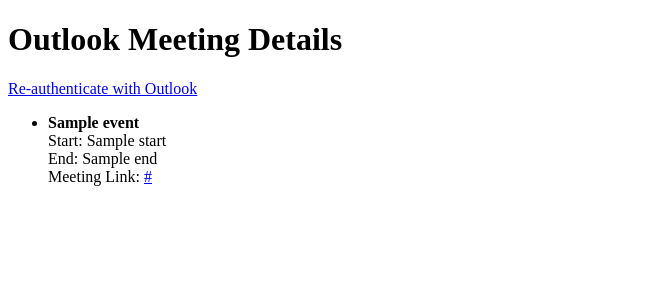
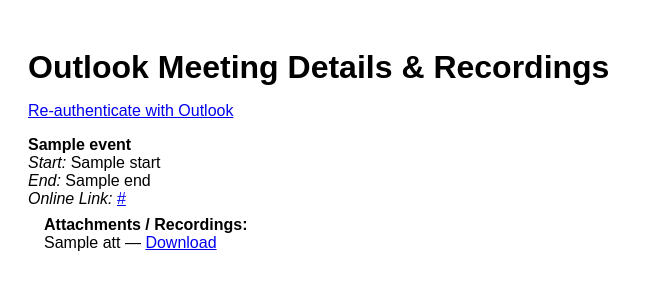
Before and after one commit to rl4658/XIRCLS, a Django app: template outlook_integration/templates/outlook_integration/dashboard.html in a window 1280 px wide. Shown: the top 300 px of the page, without its empty margins (0-663 px from the left). Run offline with Django 5.2, Linux system fonts and the light colour scheme; the template is opened without the code that fills it: most values are stand-ins (such as "Sample title", 1, 10 or a date in 2020); parts of the project's set-up code (start-up, migrations or seed data) failed here and were passed over.

Commit message:
modified:   db.sqlite3 	modified:   outlook_integration/__pycache__/views.cpython-311.pyc 	modified:   outlook_integration/templates/outlook_integration/dashboard.html 	modified:   outlook_integration/views.py

```diff
--- a/outlook_integration/templates/outlook_integration/dashboard.html
+++ b/outlook_integration/templates/outlook_integration/dashboard.html
@@ -1,27 +1,59 @@
-<!-- outlook_integration/templates/outlook_integration/dashboard.html -->
-
 <!DOCTYPE html>
 <html lang="en">
 <head>
     <meta charset="UTF-8">
     <title>Outlook Dashboard</title>
+    <style>
+      body { font-family: Arial, sans-serif; padding: 20px; }
+      h1 { margin-bottom: 1rem; }
+      ul { list-style-type: none; padding-left: 0; }
+      li.event { margin-bottom: 1.5rem; }
+      .attachments { margin-top: 0.5rem; padding-left: 1rem; }
+      .no-attachments { color: #888; }
+    </style>
 </head>
 <body>
-    <h1>Outlook Meeting Details</h1>
+    <h1>Outlook Meeting Details & Recordings</h1>
     <p><a href="{% url 'outlook_login' %}">Re-authenticate with Outlook</a></p>
-    <ul>
-        {% for event in events %}
-        <li>
-            <strong>{{ event.subject }}</strong><br>
-            Start: {{ event.start }}<br>
-            End: {{ event.end }}<br>
-            {% if event.online_meeting_url %}
-            Meeting Link: <a href="{{ event.online_meeting_url }}">{{ event.online_meeting_url }}</a>
-            {% endif %}
+
+    {% if events %}
+      <ul>
+      {% for ev in events %}
+        <li class="event">
+          <strong>{{ ev.subject }}</strong><br>
+          <em>Start:</em> {{ ev.start }}<br>
+          <em>End:</em> {{ ev.end }}<br>
+          {% if ev.online_meeting_url %}
+            <em>Online Link:</em>
+            <a href="{{ ev.online_meeting_url }}" target="_blank">
+              {{ ev.online_meeting_url }}
+            </a><br>
+          {% endif %}
+
+          {% if ev.attachments %}
+            <div class="attachments">
+              <strong>Attachments / Recordings:</strong>
+              <ul>
+                {% for att in ev.attachments %}
+                  <li>
+                    {{ att.name }}
+                    {% if att.content_url %}
+                      — <a href="{{ att.content_url }}" target="_blank">Download</a>
+                    {% elif att.size %}
+                      — {{ att.size }} bytes
+                    {% endif %}
+                  </li>
+                {% endfor %}
+              </ul>
+            </div>
+          {% else %}
+            <div class="no-attachments">No recordings or attachments.</div>
+          {% endif %}
         </li>
-        {% empty %}
-        <li>No meetings found.</li>
-        {% endfor %}
-    </ul>
+      {% endfor %}
+      </ul>
+    {% else %}
+      <p>No meetings found.</p>
+    {% endif %}
 </body>
 </html>
```
Also changed, not shown: outlook_integration/views.py (+46 -30 lines), db.sqlite3.
